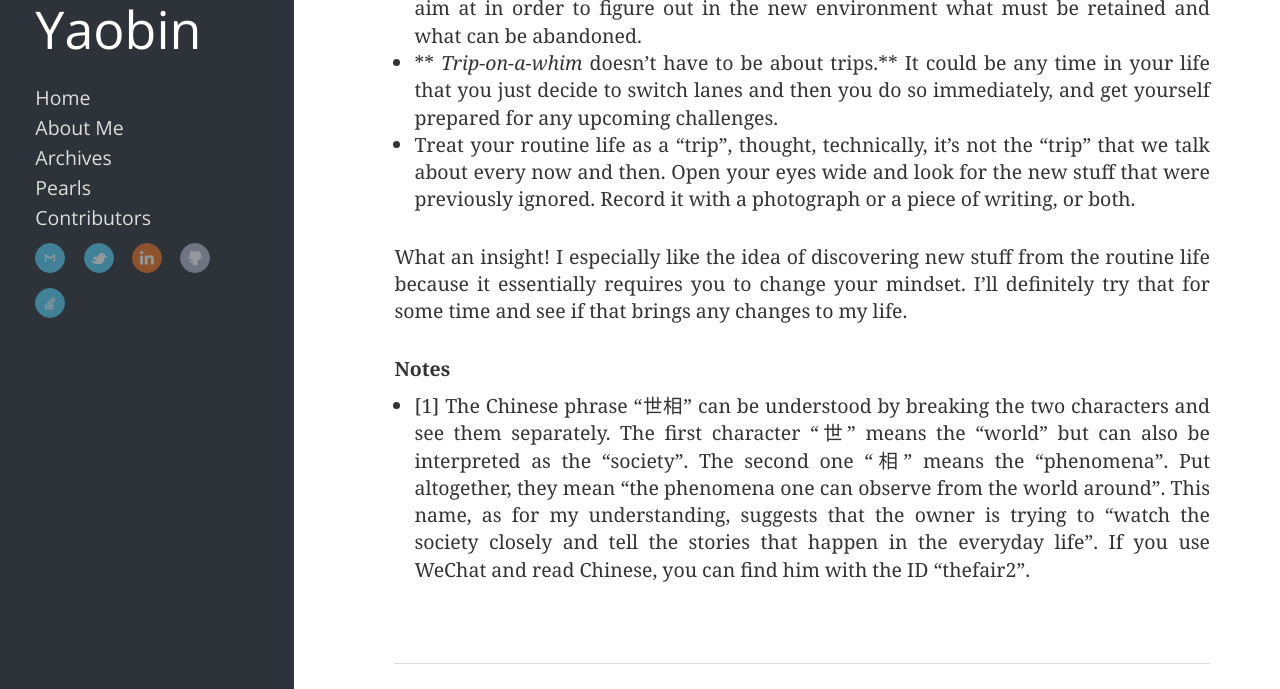
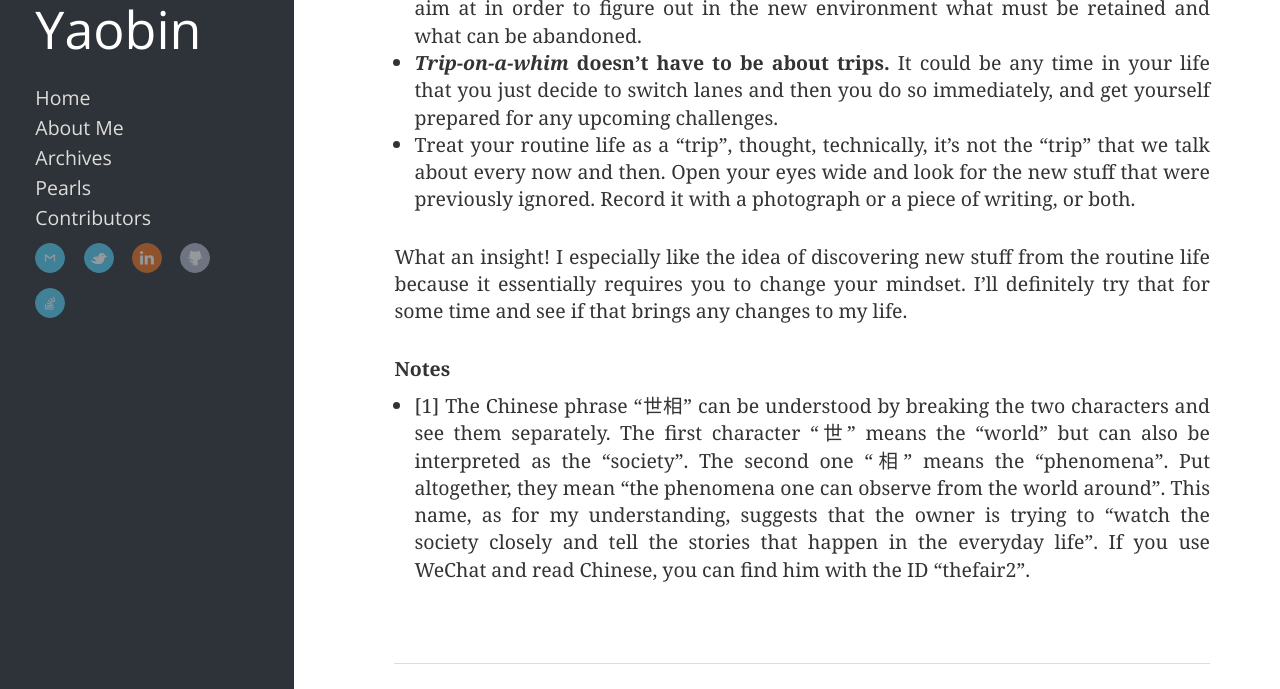
Before and after one commit to Tianhao25/yaobinwen.github.io, a Jekyll site: the page built from _posts/2016/2016-10-08-Trip-on-a-whim.md, in a window 1280 px wide and 900 px high, scrolled down 562 px, cut to the strip 211-900 px from the top of the window. Built offline with Jekyll 4.4.1, drawn with Linux system fonts in a browser that asks for light colours; nearby versions of some CDN libraries; comment, search, counter and statistics services are not loaded.

Commit message:
Fix bug.

```diff
--- a/_posts/2016/2016-10-08-Trip-on-a-whim.md
+++ b/_posts/2016/2016-10-08-Trip-on-a-whim.md
@@ -19,7 +19,7 @@ The major points of the articles are:
 
 * Instead of feeling happy about the freedom granted by the vacation as it was expected to be, Many people felt anxious because they had no idea where to do and what to do even if they had the opportunity to do the *trip-on-a-whim*. They had not actually prepared for the vacation.
 * *Trip-on-a-whim* is not that easy. To do that, one needs to know what he/she wants and prepares for that in the everyday life. Besides, he/she needs to be able to react quickly to the new and strange environment: analyze it and make use of it. Knowing what is wanted, aka the "target of life", is the most important because one needs the target to aim at in order to figure out in the new environment what must be retained and what can be abandoned.
-* ** *Trip-on-a-whim* doesn't have to be about trips.** It could be any time in your life that you just decide to switch lanes and then you do so immediately, and get yourself prepared for any upcoming challenges.
+* **_Trip-on-a-whim_ doesn't have to be about trips.** It could be any time in your life that you just decide to switch lanes and then you do so immediately, and get yourself prepared for any upcoming challenges.
 * Treat your routine life as a "trip", thought, technically, it's not the "trip" that we talk about every now and then. Open your eyes wide and look for the new stuff that were previously ignored. Record it with a photograph or a piece of writing, or both.
 
 What an insight! I especially like the idea of discovering new stuff from the routine life because it essentially requires you to change your mindset. I'll definitely try that for some time and see if that brings any changes to my life.
```
